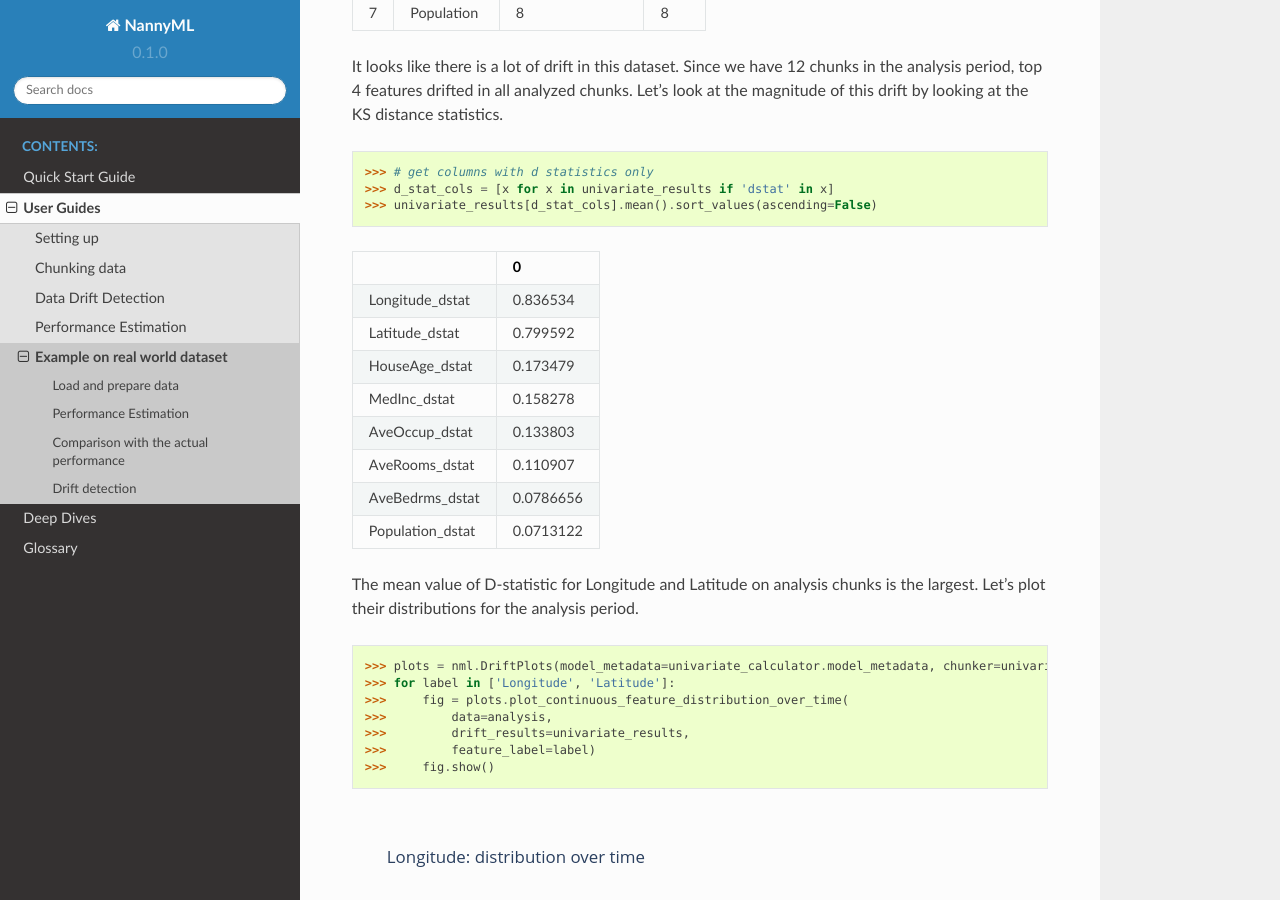
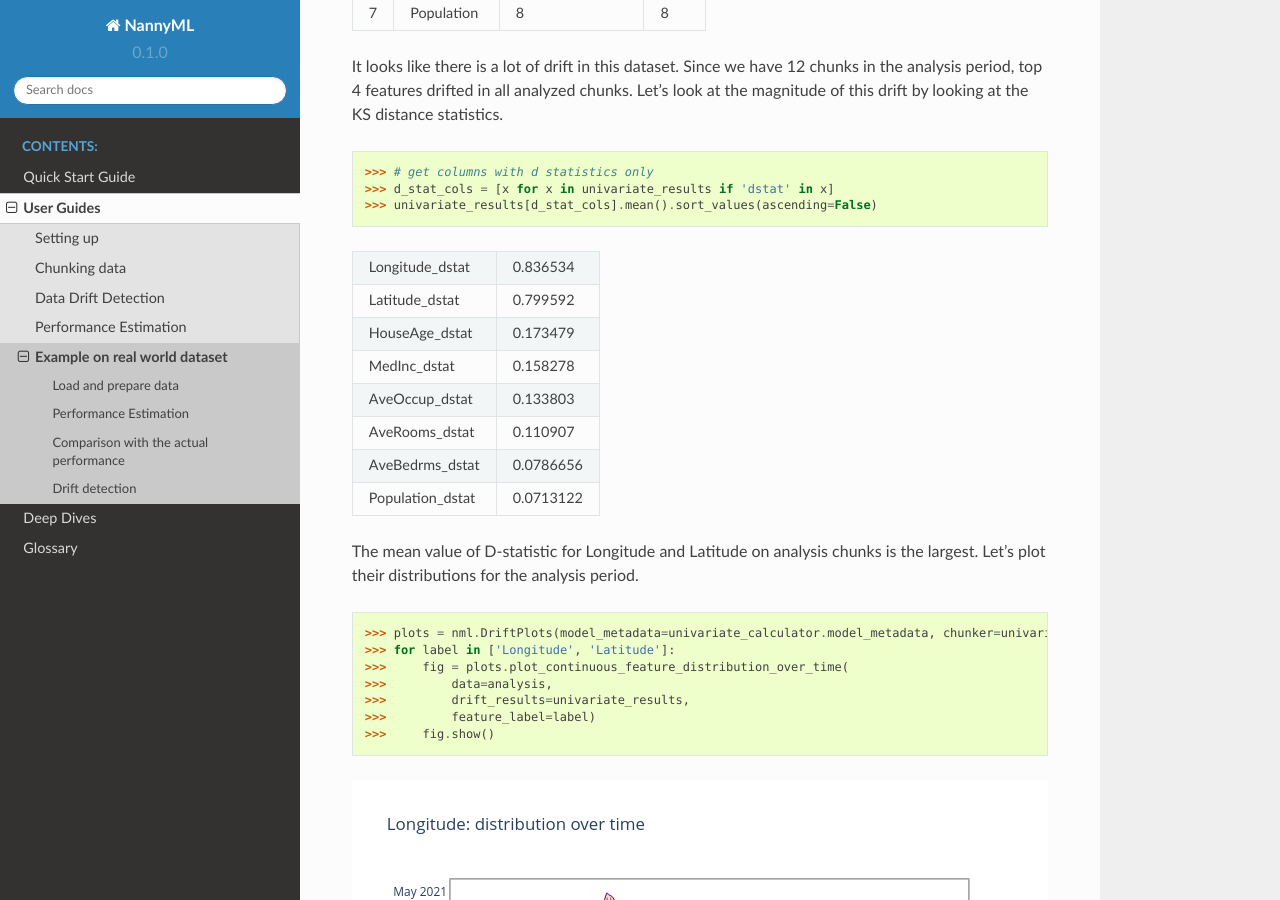
Before and after one commit to NannyML/nannyml, a Sphinx documentation site: the page built from docs/guides/real_world_data_example.rst, in a window 1280 px wide and 900 px high, scrolled down 3935 px. Built offline with Sphinx 7.4.7 and the Read the Docs theme 2.0.0, drawn with Linux system fonts in a browser that asks for light colours; pages that are not in the unit, such as notebooks, are missing from menus.

Commit message:
update syntax and images

```diff
--- a/docs/guides/chunking_your_data.rst
+++ b/docs/guides/chunking_your_data.rst
@@ -146,7 +146,7 @@ The total number of chunks can be fixed by ``chunk_number`` parameter:
     >>> cbpe.fit(reference_data=reference)
     >>> est_perf = cbpe.estimate(analysis)
     >>> len(est_perf)
-    >>> 9
+    9
 
 .. note::
     Created chunks will be equal in size. If the number of observations is not divisible by the ``chunk_number`` then
--- a/docs/guides/real_world_data_example.rst
+++ b/docs/guides/real_world_data_example.rst
@@ -182,8 +182,6 @@ It looks like there is a lot of drift in this dataset. Since we have 12 chunks i
     >>> univariate_results[d_stat_cols].mean().sort_values(ascending=False)
 
 +------------------+-----------+
-|                  |         0 |
-+==================+===========+
 | Longitude_dstat  | 0.836534  |
 +------------------+-----------+
 | Latitude_dstat   | 0.799592  |
```
Also changed, not shown: docs/_static/example_california_performance.svg, docs/_static/example_california_performance_distribution_Latitude.svg, docs/_static/example_california_performance_distribution_Longitude.svg, docs/_static/guide-chunking_your_data-pe_plot.svg, docs/_static/performance_estimation_guide_synth.svg.
